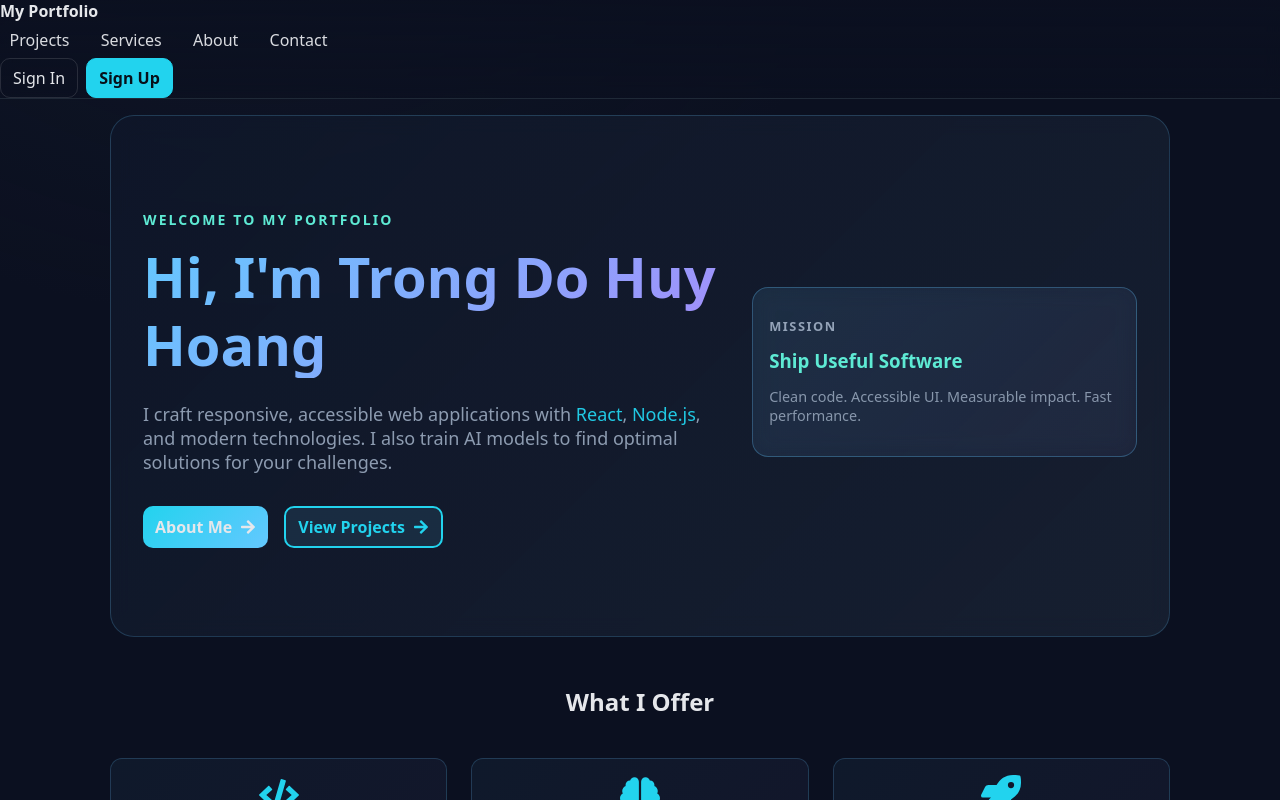
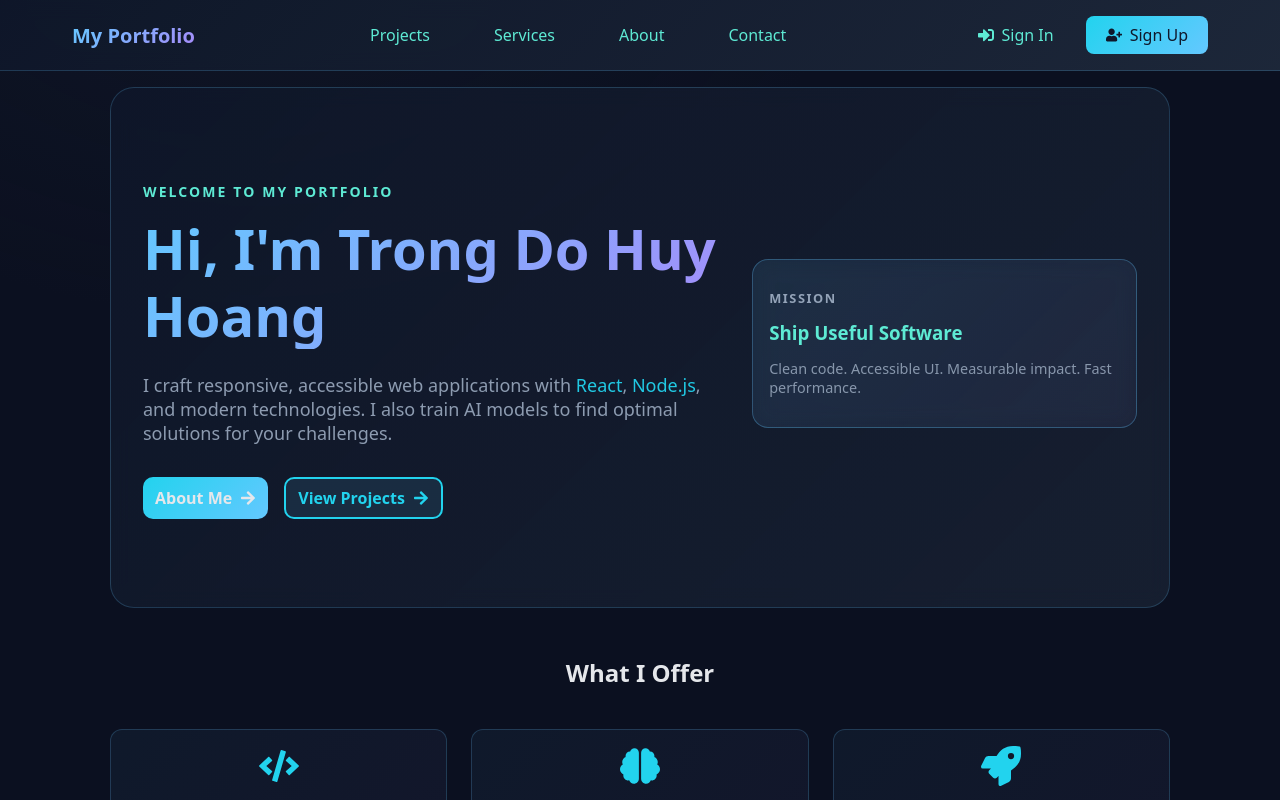
Before and after one commit to HuyyyDo/react-portfolio-app02-main, a React (Vite) app: page / in a window 1280 px wide. Shown: the top 800 px of the page. Built offline with nearby package versions, Linux system fonts and the light colour scheme.

Commit message:
Update Navbar.jsx

```diff
--- a/src/components/Navbar.jsx
+++ b/src/components/Navbar.jsx
@@ -25,46 +25,261 @@
 // }
 
 // src/components/Navbar.jsx
-import React from 'react';
+import React, { useState } from 'react';
 import { Link, useNavigate } from 'react-router-dom';
+import { FaBars, FaTimes, FaSignInAlt, FaUserPlus, FaSignOutAlt } from 'react-icons/fa';
 
 export default function Navbar() {
   const navigate = useNavigate();
   const token = typeof window !== 'undefined' ? localStorage.getItem('token') : null;
+  const [mobileMenuOpen, setMobileMenuOpen] = useState(false);
 
   const handleSignOut = (e) => {
     e.preventDefault();
     localStorage.removeItem('token');
-    localStorage.removeItem('user'); // if you store user object
-    // redirect to home
+    localStorage.removeItem('user');
     navigate('/');
+    setMobileMenuOpen(false);
   };
 
+  const toggleMobileMenu = () => {
+    setMobileMenuOpen(!mobileMenuOpen);
+  };
+
+  const navLinks = [
+    { to: '/projects', label: 'Projects' },
+    { to: '/services', label: 'Services' },
+    { to: '/about', label: 'About' },
+    { to: '/contact', label: 'Contact' },
+  ];
+
   return (
-    <header className="navbar">
-      <div className="navbar-left">
-        <Link to="/" className="brand">My Portfolio</Link>
+    <header style={{
+      background: 'linear-gradient(135deg, rgba(15, 23, 42, 0.95) 0%, rgba(30, 41, 59, 0.95) 100%)',
+      borderBottom: '1px solid rgba(100, 200, 255, 0.2)',
+      backdropFilter: 'blur(10px)',
+      position: 'sticky',
+      top: 0,
+      zIndex: 1000,
+    }}>
+      <div style={{
+        display: 'flex',
+        justifyContent: 'space-between',
+        alignItems: 'center',
+        padding: '1rem 2rem',
+        maxWidth: '1200px',
+        margin: '0 auto',
+        width: '100%',
+      }}>
+        {/* Brand/Logo */}
+        <Link to="/" style={{
+          textDecoration: 'none',
+          fontWeight: 'bold',
+          fontSize: '1.25rem',
+          background: 'linear-gradient(135deg, #64c8ff 0%, #a78bfa 100%)',
+          WebkitBackgroundClip: 'text',
+          WebkitTextFillColor: 'transparent',
+          backgroundClip: 'text',
+          transition: 'opacity 0.3s',
+        }}
+        onMouseEnter={(e) => e.currentTarget.style.opacity = '0.8'}
+        onMouseLeave={(e) => e.currentTarget.style.opacity = '1'}>
+          My Portfolio
+        </Link>
+
+        {/* Desktop Navigation */}
+        <nav style={{
+          display: 'flex',
+          gap: '2rem',
+          alignItems: 'center',
+          '@media (max-width: 768px)': {
+            display: 'none',
+          },
+        }}>
+          {navLinks.map(link => (
+            <Link key={link.to} to={link.to} style={{
+              textDecoration: 'none',
+              color: 'var(--accent-2)',
+              padding: '0.5rem 1rem',
+              borderRadius: '0.5rem',
+              transition: 'all 0.3s ease',
+              cursor: 'pointer',
+            }}
+            onMouseEnter={(e) => {
+              e.currentTarget.style.color = 'var(--accent)'
+              e.currentTarget.style.background = 'rgba(100, 200, 255, 0.1)'
+            }}
+            onMouseLeave={(e) => {
+              e.currentTarget.style.color = 'var(--accent-2)'
+              e.currentTarget.style.background = 'transparent'
+            }}>
+              {link.label}
+            </Link>
+          ))}
+        </nav>
+
+        {/* Desktop Auth Buttons */}
+        <div style={{
+          display: 'flex',
+          gap: '1rem',
+          alignItems: 'center',
+        }}>
+          {!token ? (
+            <>
+              <Link to="/signin" style={{
+                textDecoration: 'none',
+                color: 'var(--accent-2)',
+                padding: '0.5rem 1rem',
+                borderRadius: '0.5rem',
+                transition: 'all 0.3s ease',
+                display: 'flex',
+                alignItems: 'center',
+                gap: '0.5rem',
+                cursor: 'pointer',
+              }}
+              onMouseEnter={(e) => {
+                e.currentTarget.style.color = 'var(--accent)'
+                e.currentTarget.style.background = 'rgba(100, 200, 255, 0.1)'
+              }}
+              onMouseLeave={(e) => {
+                e.currentTarget.style.color = 'var(--accent-2)'
+                e.currentTarget.style.background = 'transparent'
+              }}>
+                <FaSignInAlt size={16} /> Sign In
+              </Link>
+              <Link to="/signup" style={{
+                textDecoration: 'none',
+                background: 'linear-gradient(135deg, var(--accent) 0%, #64c8ff 100%)',
+                color: '#0f172a',
+                padding: '0.5rem 1.25rem',
+                borderRadius: '0.5rem',
+                fontWeight: 500,
+                transition: 'all 0.3s ease',
+                display: 'flex',
+                alignItems: 'center',
+                gap: '0.5rem',
+                cursor: 'pointer',
+              }}
+              onMouseEnter={(e) => {
+                e.currentTarget.style.transform = 'translateY(-2px)'
+                e.currentTarget.style.boxShadow = '0 8px 16px rgba(100, 200, 255, 0.3)'
+              }}
+              onMouseLeave={(e) => {
+                e.currentTarget.style.transform = 'translateY(0)'
+                e.currentTarget.style.boxShadow = 'none'
+              }}>
+                <FaUserPlus size={16} /> Sign Up
+              </Link>
+            </>
+          ) : (
+            <button onClick={handleSignOut} style={{
+              background: 'rgba(220, 38, 38, 0.2)',
+              color: '#ef4444',
+              border: '1px solid #ef4444',
+              padding: '0.5rem 1rem',
+              borderRadius: '0.5rem',
+              fontWeight: 500,
+              cursor: 'pointer',
+              transition: 'all 0.3s ease',
+              display: 'flex',
+              alignItems: 'center',
+              gap: '0.5rem',
+            }}
+            onMouseEnter={(e) => {
+              e.currentTarget.style.background = '#ef4444'
+              e.currentTarget.style.color = 'white'
+            }}
+            onMouseLeave={(e) => {
+              e.currentTarget.style.background = 'rgba(220, 38, 38, 0.2)'
+              e.currentTarget.style.color = '#ef4444'
+            }}>
+              <FaSignOutAlt size={16} /> Sign Out
+            </button>
+          )}
         </div>
 
-      <nav className="navbar-center">
-        <Link to="/projects" className="nav-link">Projects</Link>
-        <Link to="/services" className="nav-link">Services</Link>
-        <Link to="/about" className="nav-link">About</Link>
-        <Link to="/contact" className="nav-link">Contact</Link>
-      </nav>
+        {/* Mobile Menu Toggle */}
+        <button onClick={toggleMobileMenu} style={{
+          display: 'none',
+          background: 'none',
+          border: 'none',
+          color: 'var(--accent)',
+          fontSize: '1.5rem',
+          cursor: 'pointer',
+          '@media (max-width: 768px)': {
+            display: 'block',
+          },
+        }}>
+          {mobileMenuOpen ? <FaTimes size={24} /> : <FaBars size={24} />}
+        </button>
+      </div>
 
-      <div className="navbar-right">
+      {/* Mobile Navigation Menu */}
+      {mobileMenuOpen && (
+        <div style={{
+          background: 'rgba(15, 23, 42, 0.98)',
+          padding: '1rem 2rem',
+          borderTop: '1px solid rgba(100, 200, 255, 0.2)',
+          display: 'flex',
+          flexDirection: 'column',
+          gap: '0.5rem',
+        }}>
+          {navLinks.map(link => (
+            <Link key={link.to} to={link.to} style={{
+              textDecoration: 'none',
+              color: 'var(--accent-2)',
+              padding: '0.75rem 1rem',
+              borderRadius: '0.5rem',
+              transition: 'all 0.3s ease',
+            }}
+            onClick={() => setMobileMenuOpen(false)}
+            onMouseEnter={(e) => {
+              e.currentTarget.style.color = 'var(--accent)'
+              e.currentTarget.style.background = 'rgba(100, 200, 255, 0.1)'
+            }}
+            onMouseLeave={(e) => {
+              e.currentTarget.style.color = 'var(--accent-2)'
+              e.currentTarget.style.background = 'transparent'
+            }}>
+              {link.label}
+            </Link>
+          ))}
           {!token ? (
             <>
-            <Link to="/signin" className="btn-link">Sign In</Link>
-            <Link to="/signup" className="btn primary">Sign Up</Link>
+              <Link to="/signin" style={{
+                textDecoration: 'none',
+                color: 'var(--accent-2)',
+                padding: '0.75rem 1rem',
+                borderRadius: '0.5rem',
+              }} onClick={() => setMobileMenuOpen(false)}>
+                Sign In
+              </Link>
+              <Link to="/signup" style={{
+                textDecoration: 'none',
+                background: 'linear-gradient(135deg, var(--accent) 0%, #64c8ff 100%)',
+                color: '#0f172a',
+                padding: '0.75rem 1rem',
+                borderRadius: '0.5rem',
+                fontWeight: 500,
+              }} onClick={() => setMobileMenuOpen(false)}>
+                Sign Up
+              </Link>
             </>
           ) : (
-          <>
-            <button onClick={handleSignOut} className="btn">Sign Out</button>
-          </>
+            <button onClick={handleSignOut} style={{
+              background: 'rgba(220, 38, 38, 0.2)',
+              color: '#ef4444',
+              border: '1px solid #ef4444',
+              padding: '0.75rem 1rem',
+              borderRadius: '0.5rem',
+              fontWeight: 500,
+              cursor: 'pointer',
+            }}>
+              Sign Out
+            </button>
           )}
         </div>
+      )}
     </header>
   );
 }
```
Lines whose indentation alone changed are shown as unchanged.
